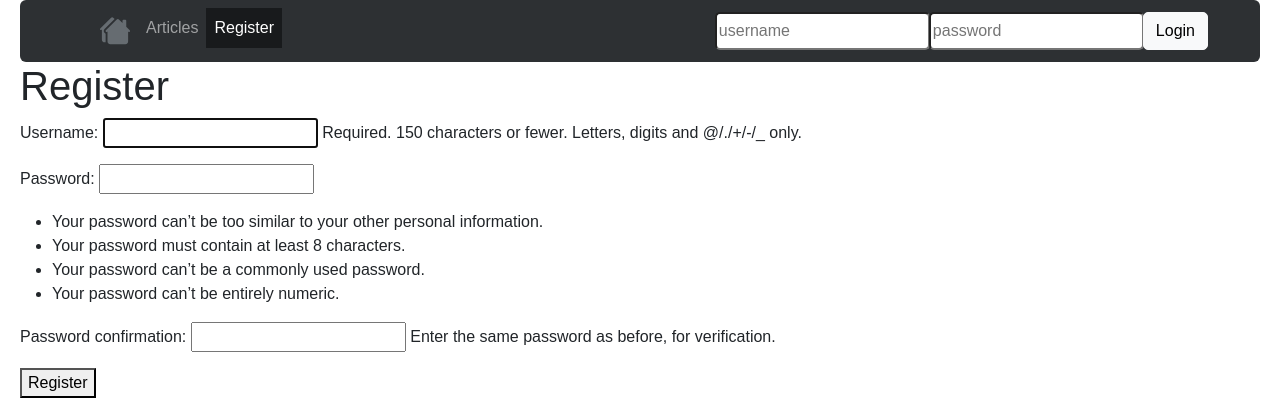
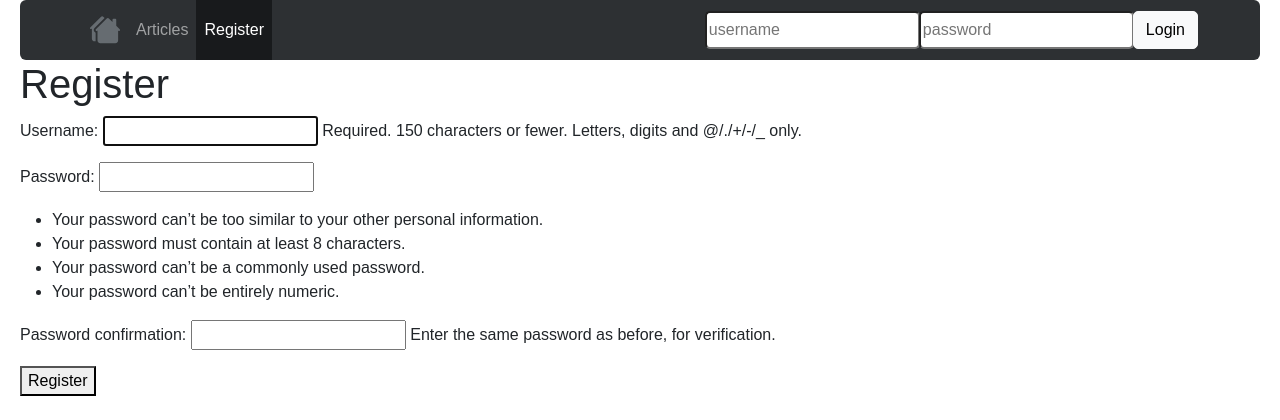
Before and after one commit to alex-sdn/42-Piscine-Django, a Django app: page /user/register/ in a window 1280 px wide. Shown: the top 420 px of the page. Run offline with Django 5.2, Linux system fonts and the light colour scheme; parts of the project's set-up code (start-up, migrations or seed data) failed here and were passed over; some libraries are stand-ins or nearby versions.

Commit message:
fix highlighted page in nav

```diff
--- a/d07/d07/templates/base.html
+++ b/d07/d07/templates/base.html
@@ -9,6 +9,9 @@
     <style>
         .navbar-nav .nav-link.active {
             background-color: #181a1c;
+            height: 60px;
+            display: flex;
+            align-items: center;
         }
 
         body {
@@ -24,9 +27,9 @@
     </style>
 </head>
 <body>
-    <nav class="navbar navbar-expand-lg navbar-dark px-1000" style="background-color: #2d3033; border-radius: 6px; padding-left: 20px">
+    <nav class="navbar navbar-expand-lg navbar-dark" style="background-color: #2d3033; border-radius: 6px; height: 60px">
         <div class="container">
-            <ul class="navbar-nav mr-auto">
+            <ul class="navbar-nav mr-auto align-items-center">
                 <li>
                     <a class="nav-link" href="{% url 'home' %}">
                         <img src="{% static 'houses-fill.svg' %}" alt="Home" style="height: 30px;">
```
Also changed, not shown: d07/d07/db.sqlite3.
